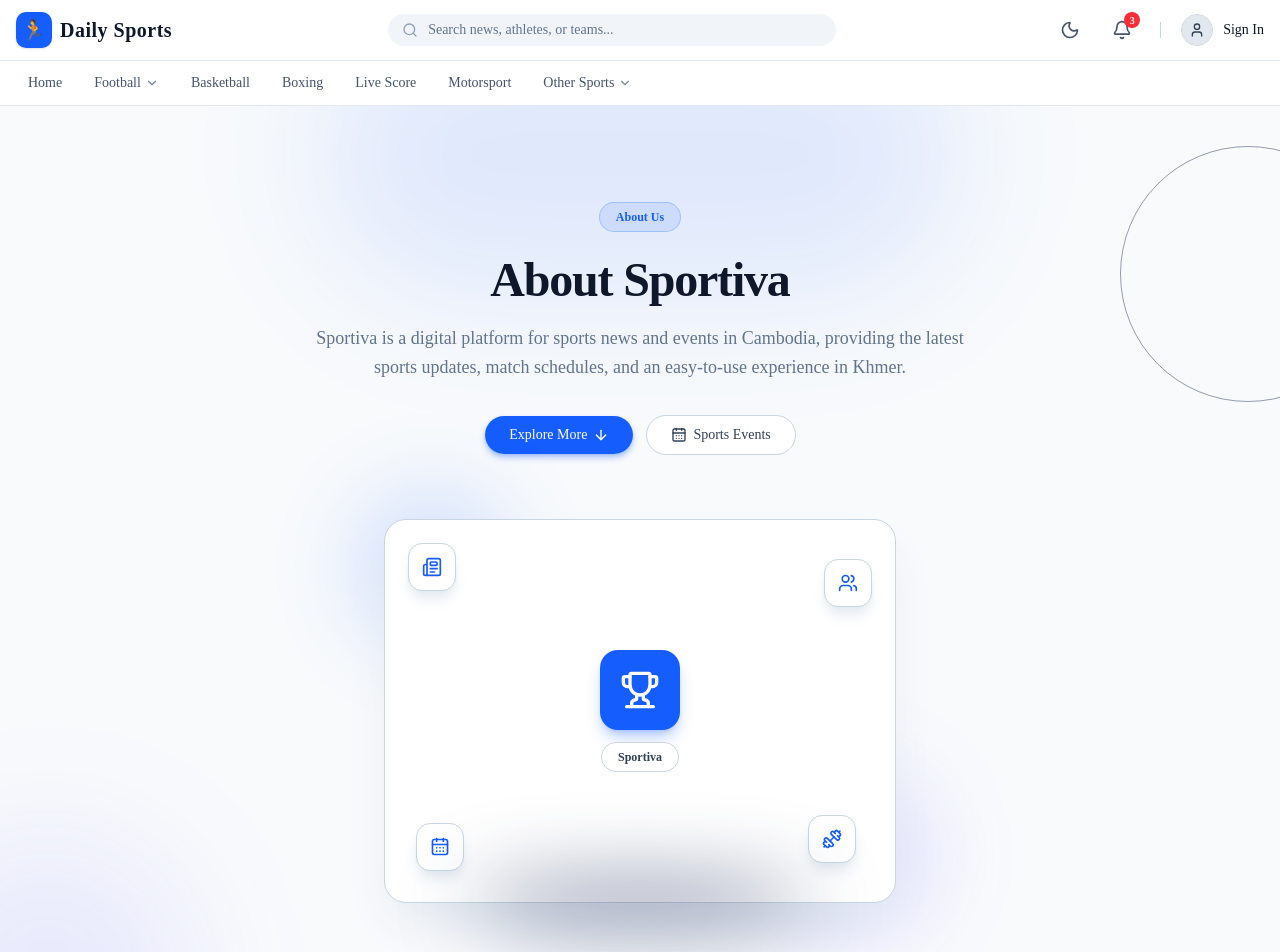
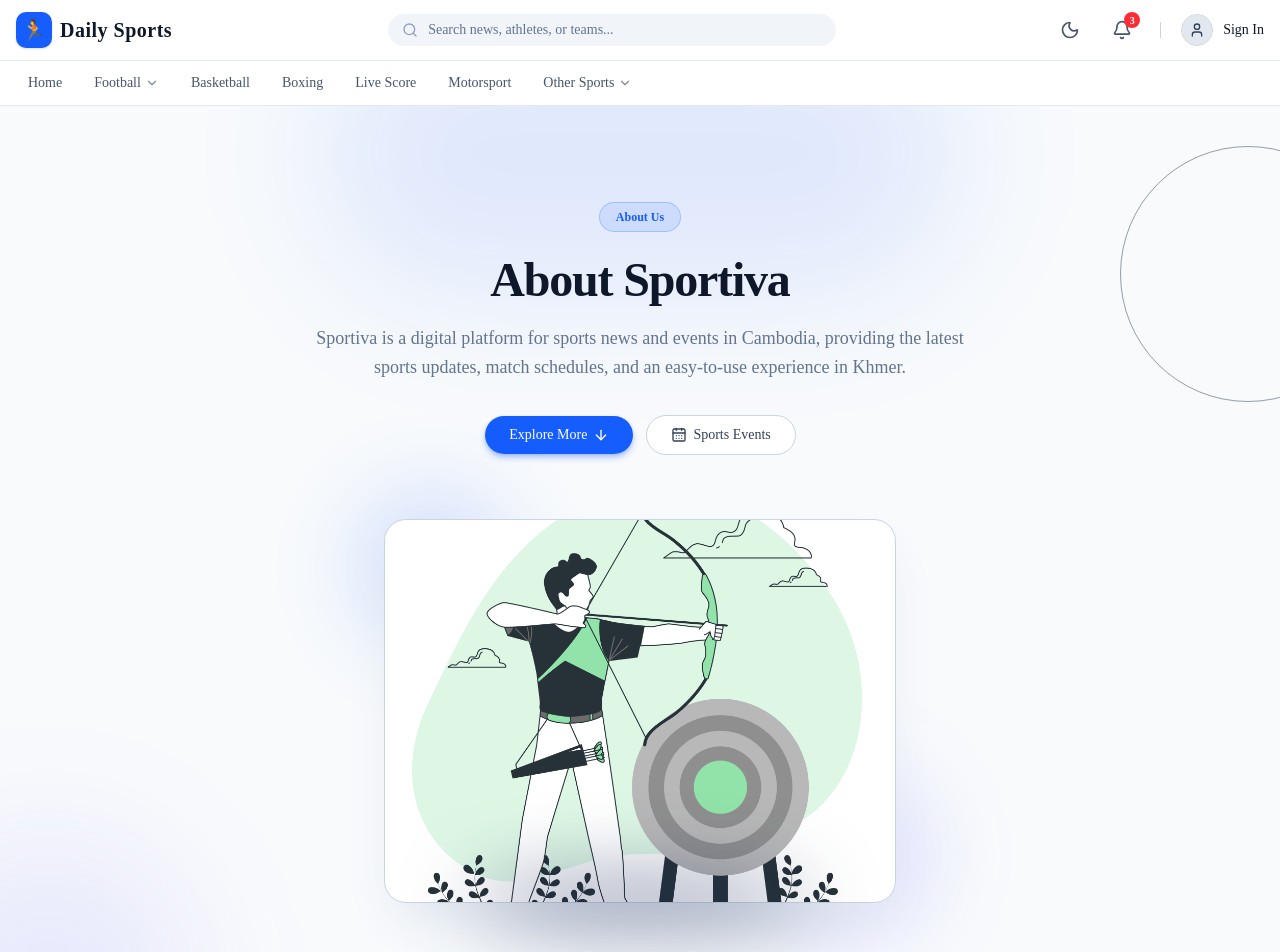
Before and after one commit to blkimseng-glitch/sportiva, a Next.js app: page /about in a window 1280 px wide. Shown: the top 952 px of the page. Built offline with nearby package versions, Linux system fonts and the light colour scheme.

Commit message:
update icon cards

```diff
--- a/src/components/about/AboutHeroSection.tsx
+++ b/src/components/about/AboutHeroSection.tsx
@@ -56,7 +56,7 @@
         </div>
 
         <div className="mt-16">
-          <SportsVisual title="Sportiva" />
+          <SportsVisual image="/Sportiva.png" />
         </div>
       </div>
     </section>
--- a/src/components/about/SportsVisual.tsx
+++ b/src/components/about/SportsVisual.tsx
@@ -1,31 +1,11 @@
-import {
-  CalendarDays,
-  Dumbbell,
-  Newspaper,
-  Trophy,
-  Users,
-} from "lucide-react";
-
 import { cn } from "cn";
 
 interface SportsVisualProps {
   className?: string;
-  title?: string;
+  image?: string;
 }
 
-const tiles = [
-  { icon: Newspaper, className: "top-6 left-6" },
-  { icon: Users, className: "top-10 right-6" },
-  { icon: CalendarDays, className: "bottom-8 left-8" },
-  { icon: Dumbbell, className: "bottom-10 right-10" },
-];
-
-/**
- * Decorative, icon-based illustration placeholder. The project has no
- * suitable sports image assets, so a clean composition of brand icons is
- * used instead of inventing external image URLs.
- */
-export default function SportsVisual({ className, title }: SportsVisualProps) {
+export default function SportsVisual({ className, image }: SportsVisualProps) {
   return (
     <div
       className={cn(
@@ -36,28 +16,14 @@
     >
       <div className="absolute -top-8 -left-8 h-40 w-40 rounded-full bg-blue-600/15 blur-2xl" />
       <div className="absolute -right-10 -bottom-10 h-44 w-44 rounded-full bg-indigo-500/15 blur-2xl" />
-      <div className="absolute inset-0 rounded-3xl border border-slate-300 bg-white shadow-2xl shadow-slate-200 dark:border-slate-700/70 dark:bg-[#121c2d] dark:shadow-blue-950/30" />
-
-      {tiles.map(({ icon: Icon, className: tileClass }) => (
-        <div
-          key={tileClass}
-          className={cn(
-            "absolute flex h-12 w-12 items-center justify-center rounded-xl border border-slate-300 bg-white text-blue-600 shadow-lg shadow-slate-200 dark:border-slate-700/60 dark:bg-[#162235] dark:text-blue-400 dark:shadow-blue-950/40",
-            tileClass
-          )}
-        >
-          <Icon className="h-5 w-5" />
-        </div>
-      ))}
-
-      <div className="absolute inset-0 flex flex-col items-center justify-center gap-3">
-        <div className="flex h-20 w-20 items-center justify-center rounded-2xl bg-blue-600 text-white shadow-lg shadow-blue-600/30">
-          <Trophy className="h-10 w-10" />
-        </div>
-        {title ? (
-          <span className="rounded-full bg-white border border-slate-300 px-4 py-1.5 text-xs font-semibold text-slate-700 dark:bg-[#162235] dark:border-slate-700/60 dark:text-slate-200">
-            {title}
-          </span>
+      <div className="absolute inset-0 overflow-hidden rounded-3xl border border-slate-300 bg-white shadow-2xl shadow-slate-200 dark:border-slate-700/70 dark:bg-[#121c2d] dark:shadow-blue-950/30">
+        {image ? (
+          // eslint-disable-next-line @next/next/no-img-element -- local asset from /public
+          <img
+            src={image}
+            alt=""
+            className="h-full w-full object-cover"
+          />
         ) : null}
       </div>
 
--- a/src/components/about/VisionSection.tsx
+++ b/src/components/about/VisionSection.tsx
@@ -14,7 +14,7 @@
       <div className="relative mx-auto max-w-7xl px-4 sm:px-6 lg:px-8">
         <div className="grid items-center gap-12 lg:grid-cols-2 lg:gap-16">
           <div className="order-2 lg:order-1">
-            <SportsVisual title="Vision" />
+            <SportsVisual image="/vision.png" />
           </div>
           <div className="order-1 lg:order-2">
             <span className="inline-flex items-center gap-2 rounded-full border border-blue-500/30 bg-blue-600/10 px-3 py-1 text-xs font-semibold text-blue-600 dark:text-blue-400">
--- a/src/components/about/WhoWeAreSection.tsx
+++ b/src/components/about/WhoWeAreSection.tsx
@@ -25,7 +25,7 @@
             </ul>
           </div>
           <div>
-            <SportsVisual title="All Sports" />
+            <SportsVisual image="/all_sports.jpg" />
           </div>
         </div>
       </div>
```
